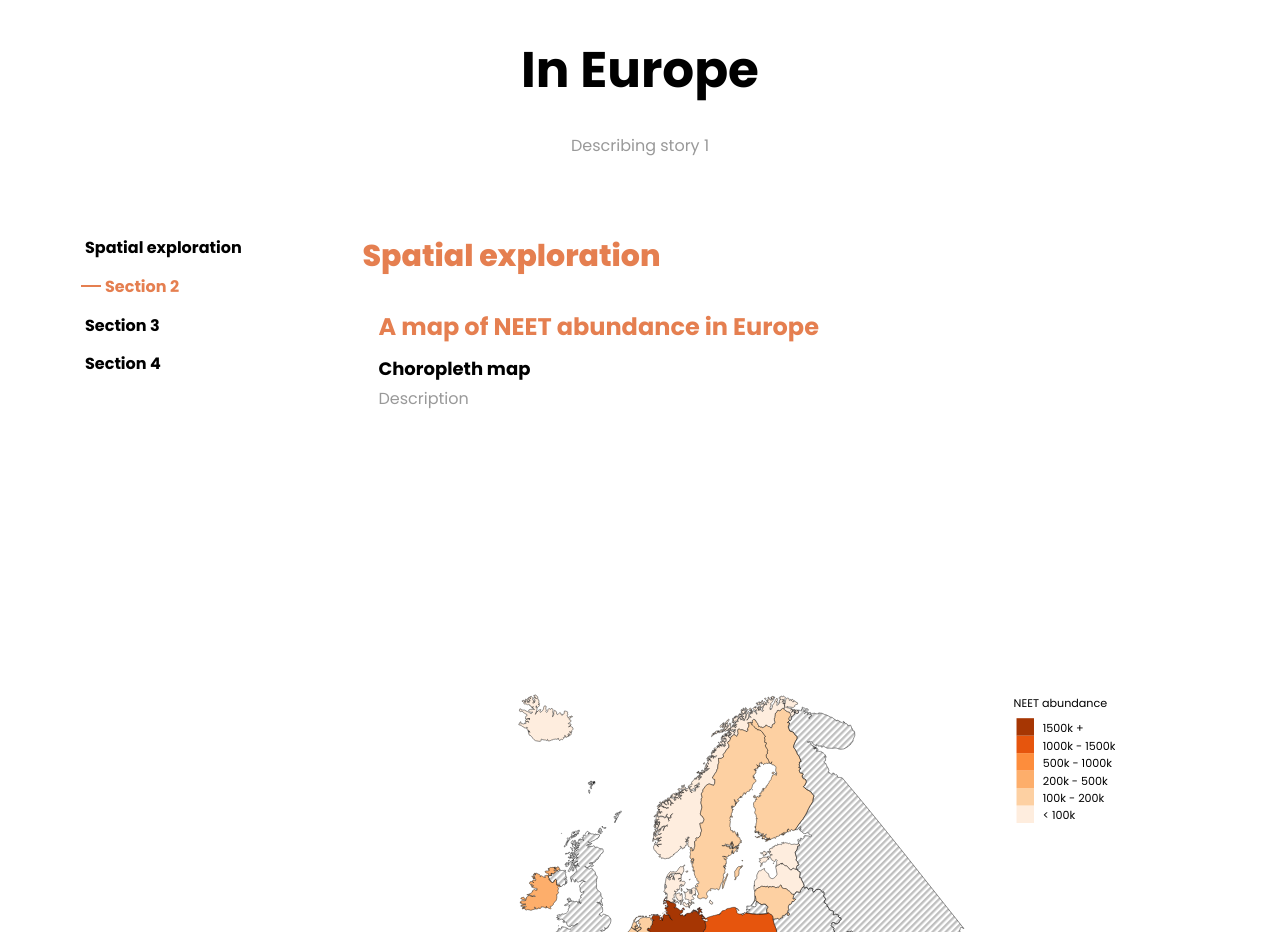
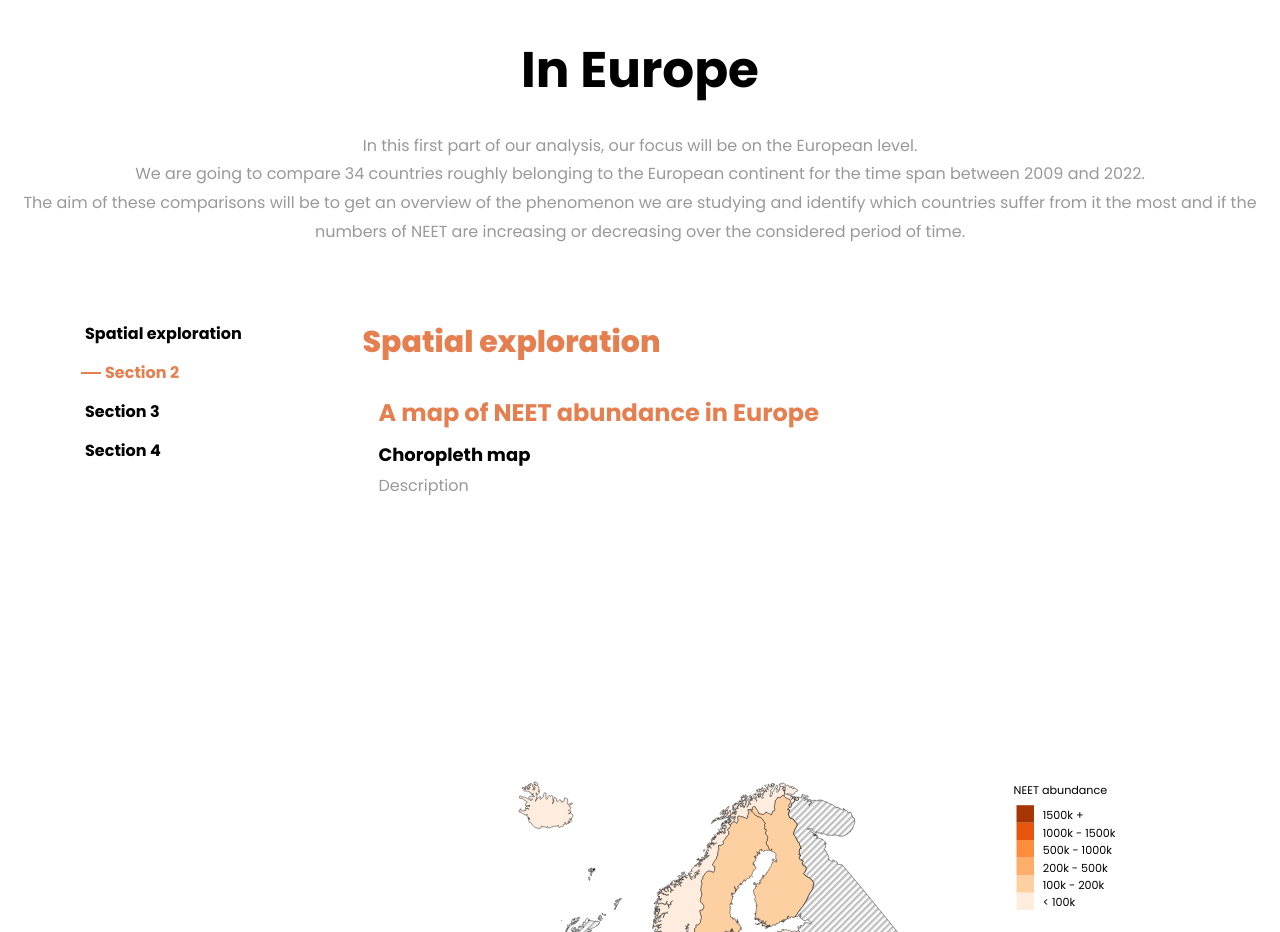
Before and after one commit to VittorioBartolomeoSecondin/DVISProject-CAValli_Team, a plain HTML site: page index.html in a window 1280 px wide. Shown: the part 1660-2592 px from the top of the page. Drawn offline with nearby package versions, Linux system fonts and the light colour scheme.

Commit message:
Update index.html

```diff
--- a/index.html
+++ b/index.html
@@ -85,7 +85,10 @@
     <section class="ftco-section ftco-no-pb goto-here" id="story1-section">
 		<div class="col-md-12 heading-section text-center ftco-animate">
 		  <h2 class="mb-4">In Europe</h2>
-		  <p>Describing story 1</p>
+		  <p> In this first part of our analysis, our focus will be on the European level. <br>
+		      We are going to compare 34 countries roughly belonging to the European continent for the time span between 2009 and 2022. <br>
+		      The aim of these comparisons will be to get an overview of the phenomenon we are studying and identify which countries suffer from it the most and if the numbers of NEET are increasing or decreasing over the considered period of time.
+		  </p>
 		</div> <br> <br>
     	<div class="container">
     		<div class="row">
```
